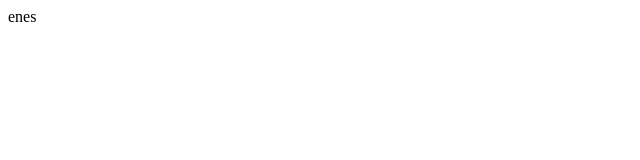
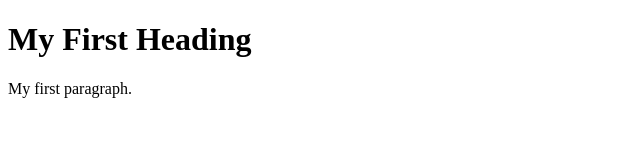
Before and after one commit to aReaSa/areasa.github.io, a plain HTML site: page index.html in a window 1280 px wide. Shown: the whole page, without its empty margins (0-640 px from the left). Drawn offline with Linux system fonts and the light colour scheme.

Commit message:
Update index.html

```diff
--- a/index.html
+++ b/index.html
@@ -1,3 +1,9 @@
+<!DOCTYPE html>
 <html>
-  <label>enes</label>
+<body>
+
+<h1>My First Heading</h1>
+<p>My first paragraph.</p>
+
+</body>
 </html>
```
